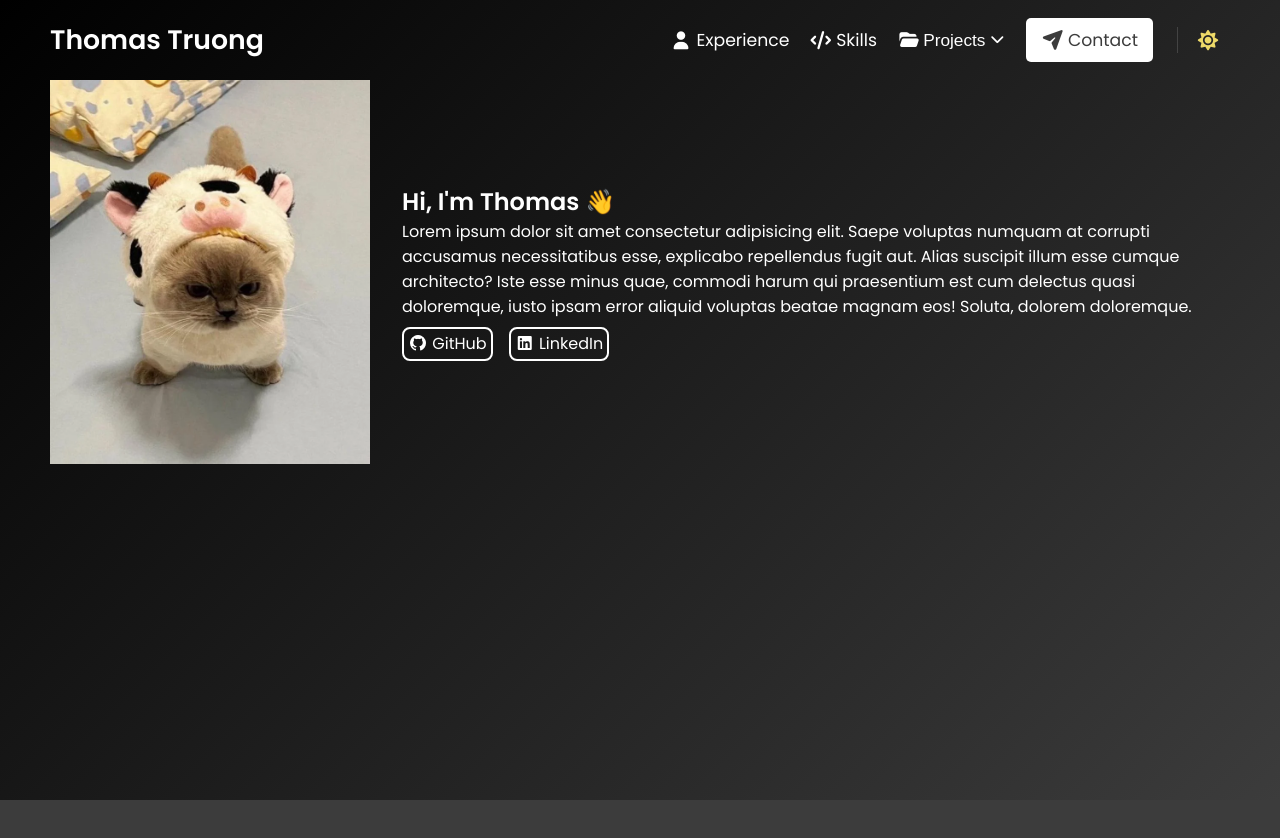
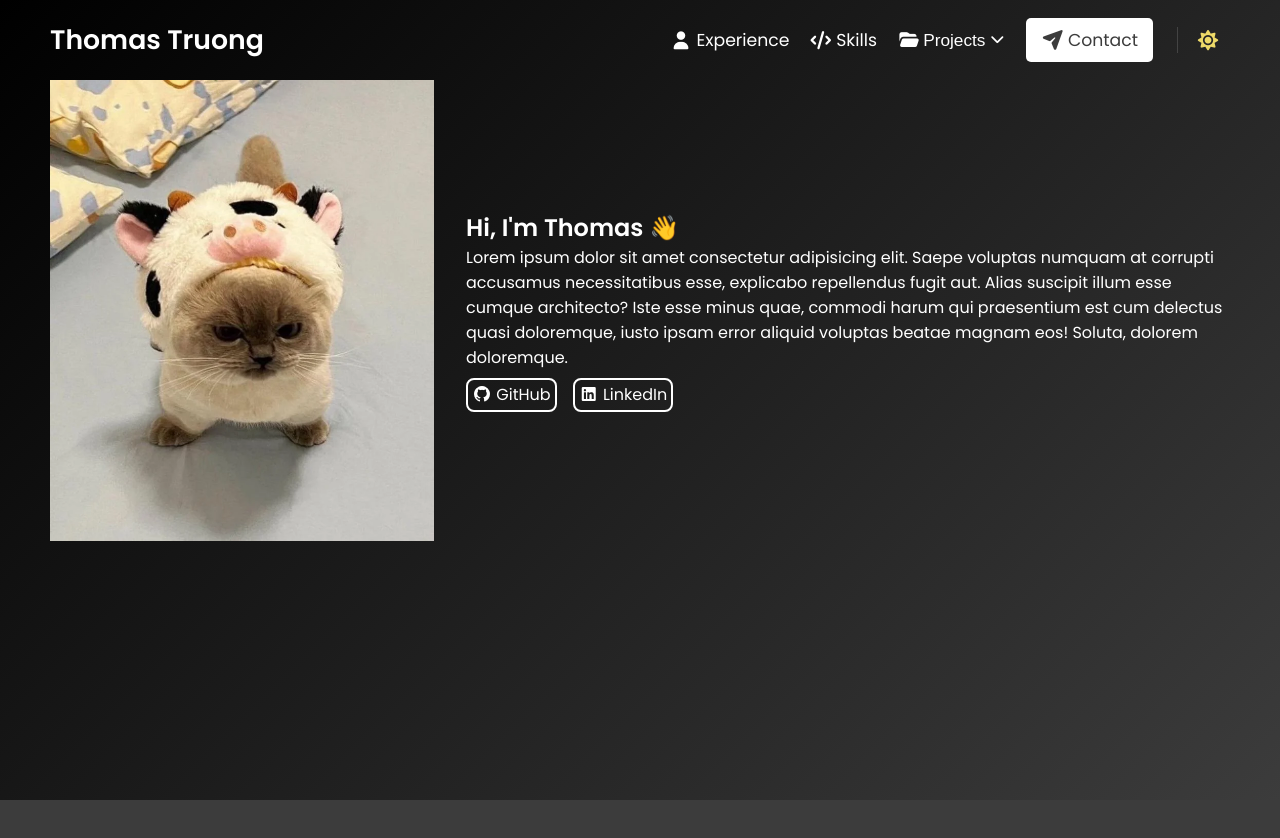
Before and after one commit to ThomasQTruong/ThomasQTruong, a website: page index.html in a window 1280 px wide. Shown: the top 838 px of the page. Drawn offline with Linux system fonts and the light colour scheme.

Commit message:
fix: add max-width to headshot

```diff
--- a/styles/style.css
+++ b/styles/style.css
@@ -441,7 +441,8 @@ body.light-mode .nav-divider {
 }
 
 .hero .headshot {
-  flex: 0 1 20rem;
+  flex: 1 1 16rem;
+  max-width: 24rem;
   margin: auto;
 }
 
```
